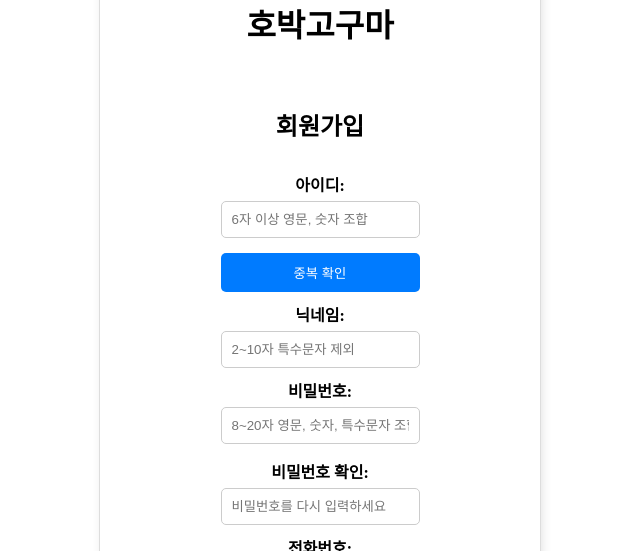
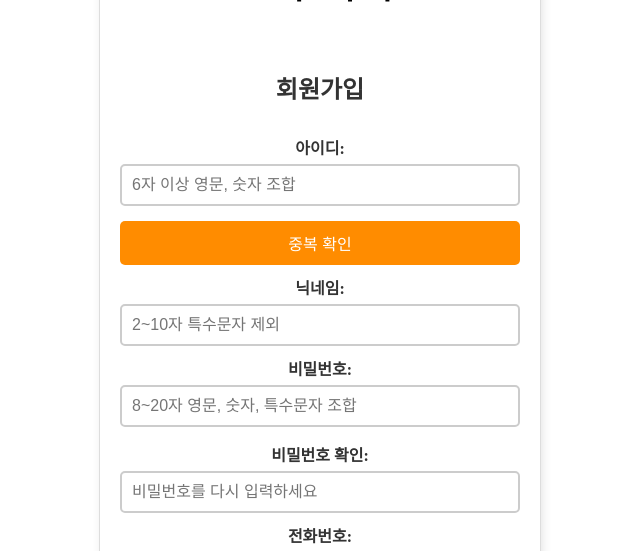
Before and after one commit to kimyk0101/hbgoguma-project-react, a React (Vite) app: page /joinPage in a window 1280 px wide. Shown: the part 249-800 px from the top of the page, without its empty margins (320-960 px from the left). Built offline with nearby package versions, Linux system fonts and the light colour scheme; no server answers.

Commit message:
[승환] 회원가입 중복코드오류수정

```diff
--- a/src/css/joinPage.css
+++ b/src/css/joinPage.css
@@ -6,42 +6,57 @@
   border-radius: 10px;
   background: #fff;
   box-shadow: 2px 2px 10px rgba(0, 0, 0, 0.1);
+  display: flex;
+  flex-direction: column;
+  align-items: center;
+  margin-top: 50px;
 }
 
-  .join-h2 {
+.join-container h2 {
   text-align: center;
   margin-bottom: 20px;
+  color: #333;
+  font-size: 24px;
 }
 
 .join-form {
   display: flex;
   flex-direction: column;
+  width: 100%;
 }
 
 .join-form label {
   font-weight: bold;
   margin-top: 10px;
+  color: #333;
 }
 
 .join-form input {
   padding: 10px;
   margin-top: 5px;
-    border: 1px solid #ccc;
+  border: 2px solid #ccc;
   border-radius: 5px;
+  font-size: 16px;
+}
+
+.join-form input:focus {
+  border-color: #ff8c00;
+  outline: none;
 }
 
 .join-form button {
   margin-top: 15px;
   padding: 10px;
-    background: #007bff;
+  background: #ff8c00;  /* 버튼 색상 통일 */
   color: white;
   border: none;
   border-radius: 5px;
   cursor: pointer;
+  font-size: 16px;
 }
 
 .join-form button:hover {
-    background: #0056b3;
+  background: #e67e00;
 }
 
 .join-form span {
@@ -50,18 +65,11 @@
   margin-top: 5px;
 }
 
-  .join-container {
-    display: flex;
-    flex-direction: column;
-    align-items: center;
-    margin-top: 50px;
-  }
-
 .join-logo-container {
   margin-bottom: 20px;
 }
 
 .join-logo-container img {
-    width: 150px;  /* 로고 크기 조정 */
+  width: 100px;  /* 로고 크기 조정 */
   height: auto;
 }
```
Lines whose indentation alone changed are shown as unchanged.
